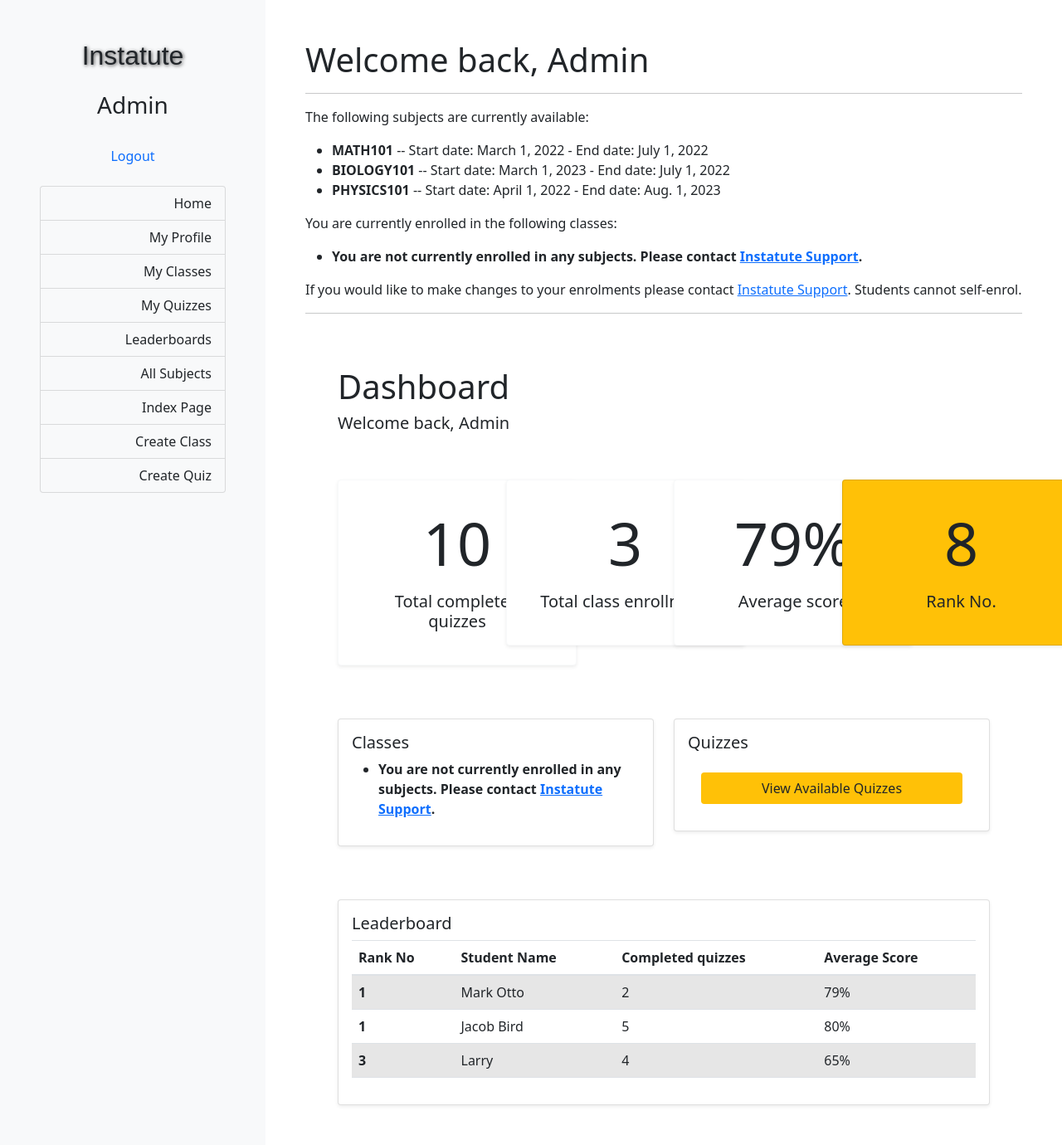
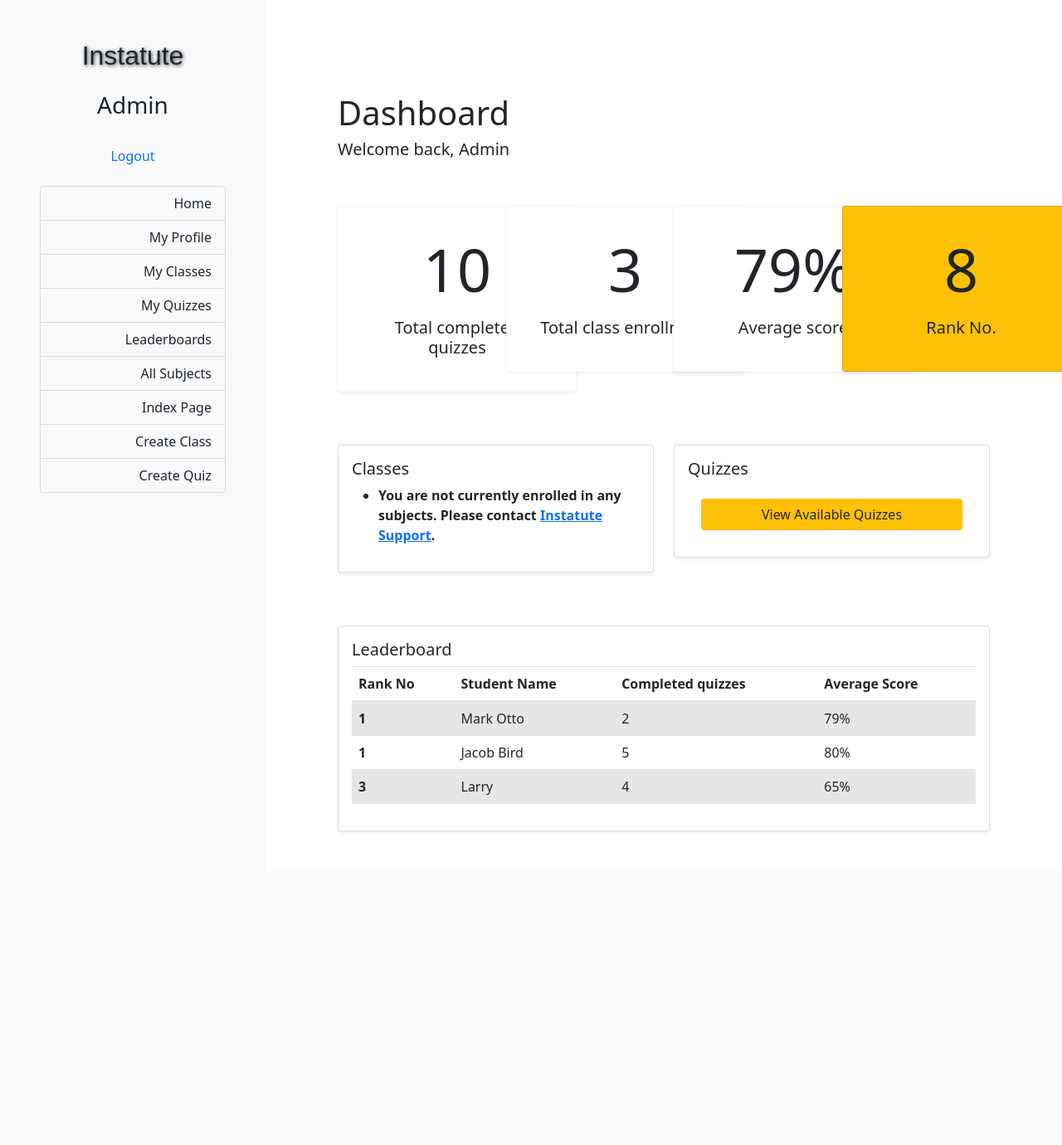
Before and after one commit to zyferion/cos60010, a Django app: page /home/ in a window 1280 px wide. Shown: the whole page at 83% size. After the commit the page ends 1002 px from the top, so only its background shows below. Run offline with Django 4.2, Linux system fonts and the light colour scheme; a user stored in the database is signed in; data comes from the database, SQL or seed files in the repository; some libraries are stand-ins or nearby versions; some web fonts are replaced.

Commit message:
Incorporate new dashboard template

```diff
--- a/subjects/templates/subjects/home.html
+++ b/subjects/templates/subjects/home.html
@@ -6,40 +6,6 @@ Home
 {% endblock title %}
 
 {% block content %}
-
-<h1>Welcome back, {{ user.first_name }} {{ user.last_name }}</h1>
-<hr>
-
-<div>
-    <p>The following subjects are currently available:</p>
-    <ul>
-        {% for obj in subjects %}
-        <li><b>{{ obj.subject }}</b> -- Start date: {{ obj.start_dt }} - End date: {{ obj.end_dt }}</li>
-        {% endfor %}
-    </ul>
-</div>
-<div>
-    <p>You are currently enrolled in the following classes:</p>
-    <ul>
-        {% for obj in user_enrolments %}
-        <li><b>{{ obj.subject }}</b></li>
-        {% empty %}
-        <li><b>You are not currently enrolled in any subjects. Please contact <a
-                    href="mailto: support@instatute.com">Instatute Support</a>.</b></li>
-        {% endfor %}
-    </ul>
-
-    <p>If you would like to make changes to your enrolments please contact <a
-            href="mailto: support@instatute.com">Instatute Support</a>. Students cannot self-enrol.</p>
-</div>
-
-<div>
-    <ul>
-        {{ class_members }}
-    </ul>
-</div>
-
-<hr>
 
 <div class="col-12 col-md-12 p5">
     <main class="mt-5 pt-3">
```
